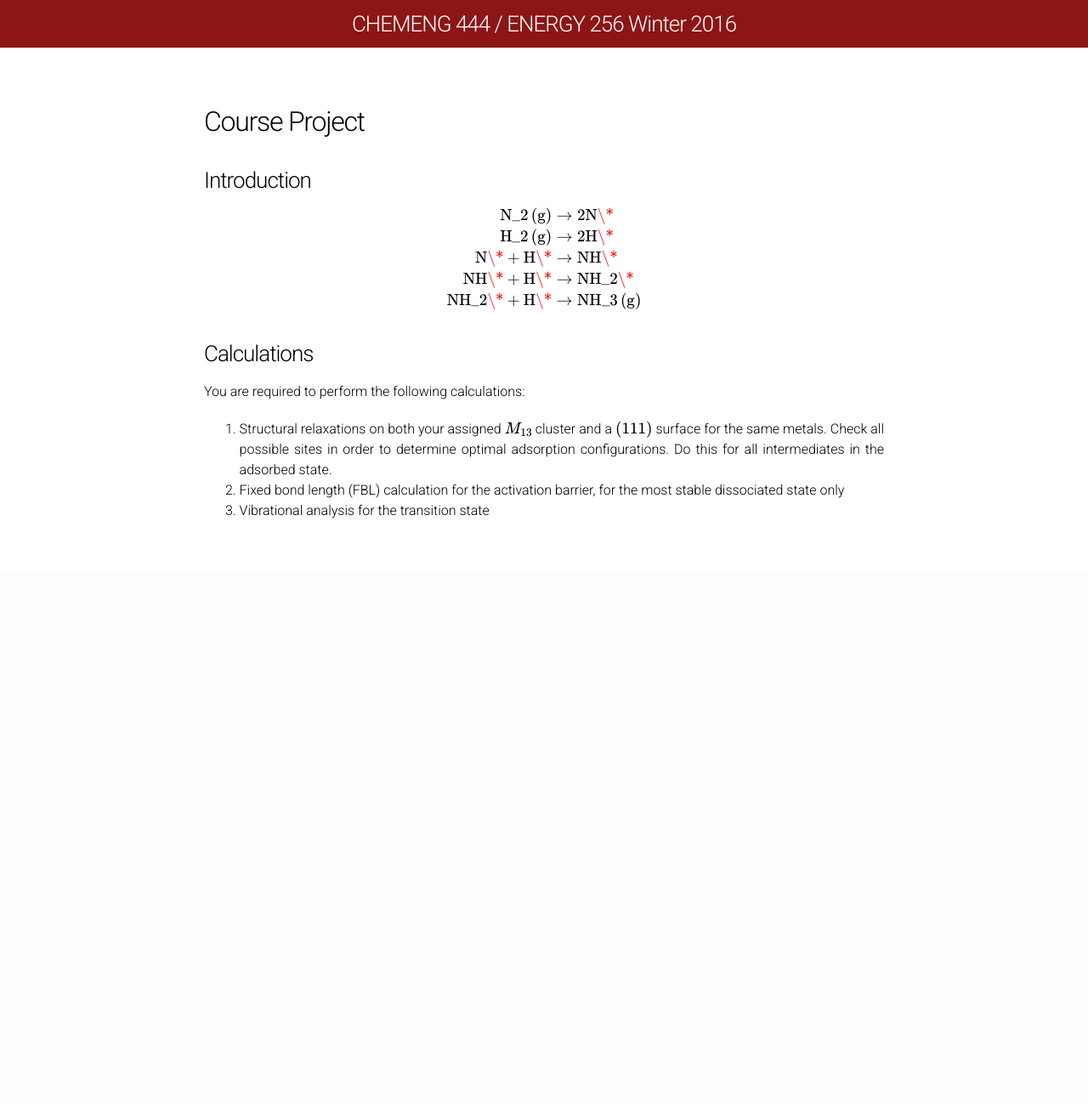
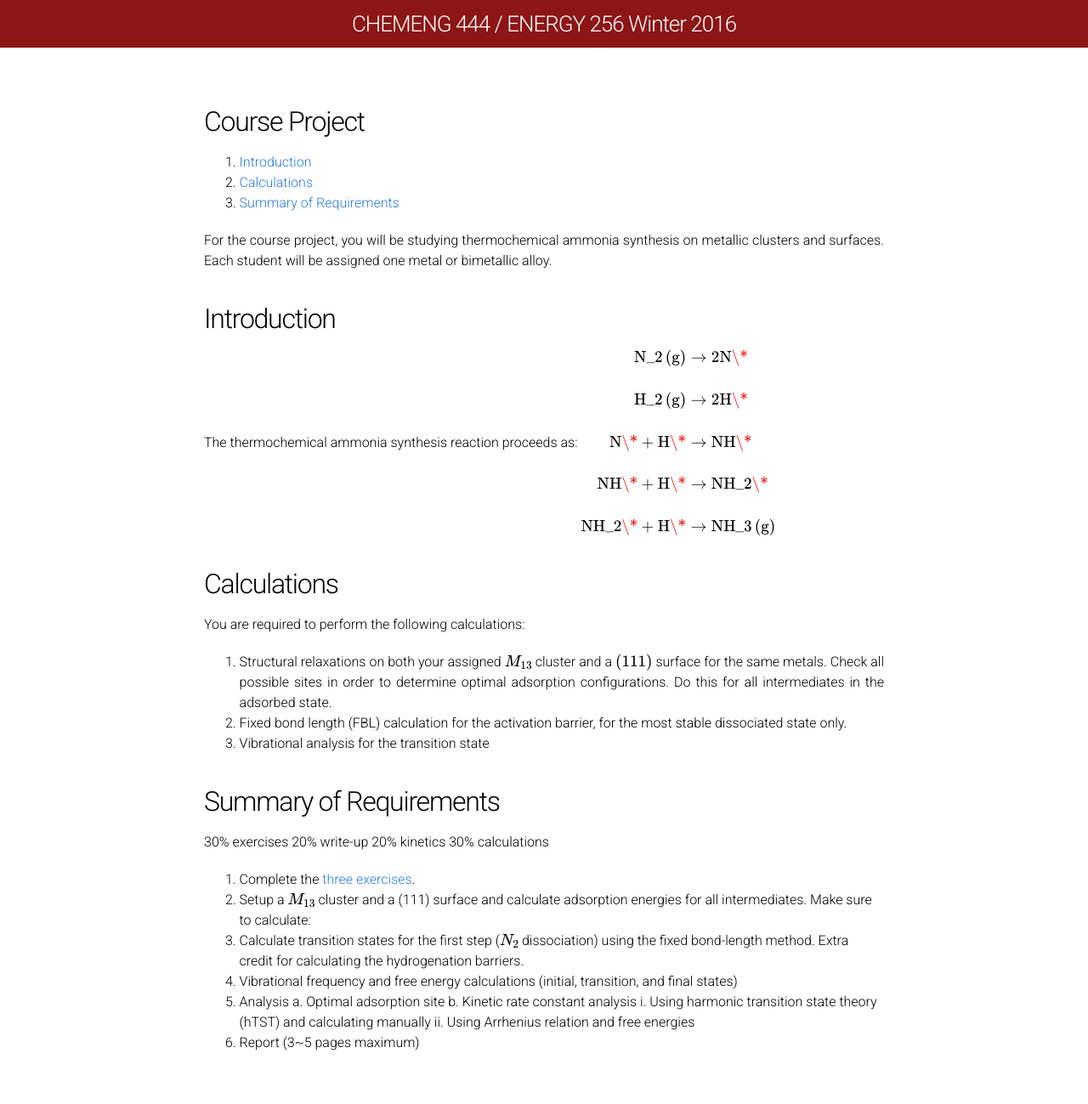
Before and after one commit to chemeng444/chemeng444.github.io, a Jekyll site: the page built from ProjectDescription.md, in a window 1280 px wide. Shown: the whole page at 85% size. Built offline with Jekyll 4.4.1, drawn with Linux system fonts in a browser that asks for light colours; Markdown is read by kramdown in place of the engine named in the settings; formulas are drawn with MathJax 3; before the commit the page ends 900 px from its top, so only the background shows below that.

Commit message:
project stuff

```diff
--- a/ProjectDescription.md
+++ b/ProjectDescription.md
@@ -5,24 +5,52 @@ permalink: /Project/
 ---
 
 ## Course Project
+1. [Introduction](#intro)
+2. [Calculations](#calcs)
+3. [Summary of Requirements](#reqs)
 
-### Introduction
 
+For the course project, you will be studying thermochemical ammonia synthesis on metallic clusters and surfaces. Each student will be assigned one metal or bimetallic alloy.
+
+<a name='intro'></a>
+## Introduction
+
+The thermochemical ammonia synthesis reaction proceeds as:
 $$
 \begin{align}
-\mathrm{N\_{2\,(g)}} &\rightarrow \mathrm{2N\*}\\
-\mathrm{H\_{2\,(g)}} &\rightarrow \mathrm{2H\*}\\
-\mathrm{N\* + H\*} &\rightarrow \mathrm{NH\*}\\
-\mathrm{NH\* + H\*} &\rightarrow \mathrm{NH\_2\*}\\
+\mathrm{N\_{2\,(g)}} &\rightarrow \mathrm{2N\*}\\\\
+\mathrm{H\_{2\,(g)}} &\rightarrow \mathrm{2H\*}\\\\
+\mathrm{N\* + H\*} &\rightarrow \mathrm{NH\*}\\\\
+\mathrm{NH\* + H\*} &\rightarrow \mathrm{NH\_2\*}\\\\
 \mathrm{NH\_2\* + H\*} &\rightarrow \mathrm{NH\_{3\,(g)}}
 \end{align}
 $$
 
-### Calculations
+<a name='calcs'></a>
+## Calculations
 
 You are required to perform the following calculations:
 1. Structural relaxations on both your assigned \\(M\_{13}\\) cluster and a \\( (111) \\) surface for the same metals. Check all possible sites in order to determine optimal adsorption configurations. Do this for all intermediates in the adsorbed state.
 
-2. Fixed bond length (FBL) calculation for the activation barrier, for the most stable dissociated state only
+2. Fixed bond length (FBL) calculation for the activation barrier, for the most stable dissociated state only.
 
 3. Vibrational analysis for the transition state
+
+<a name='reqs'></a>
+## Summary of Requirements
+
+30% exercises
+20% write-up
+20% kinetics
+30% calculations
+
+1. Complete the [three exercises](ASE/).
+2. Setup a \\(M_{13}\\) cluster and a (111) surface and calculate adsorption energies for all intermediates. Make sure to calculate:
+3. Calculate transition states for the first step (\\(N_2\\) dissociation) using the fixed bond-length method. Extra credit for calculating the hydrogenation barriers.
+4. Vibrational frequency and free energy calculations (initial, transition, and final states)
+5. Analysis
+    a. Optimal adsorption site
+    b. Kinetic rate constant analysis
+        i. Using harmonic transition state theory (hTST) and calculating manually
+        ii. Using Arrhenius relation and free energies
+5. Report (3~5 pages maximum)
```
